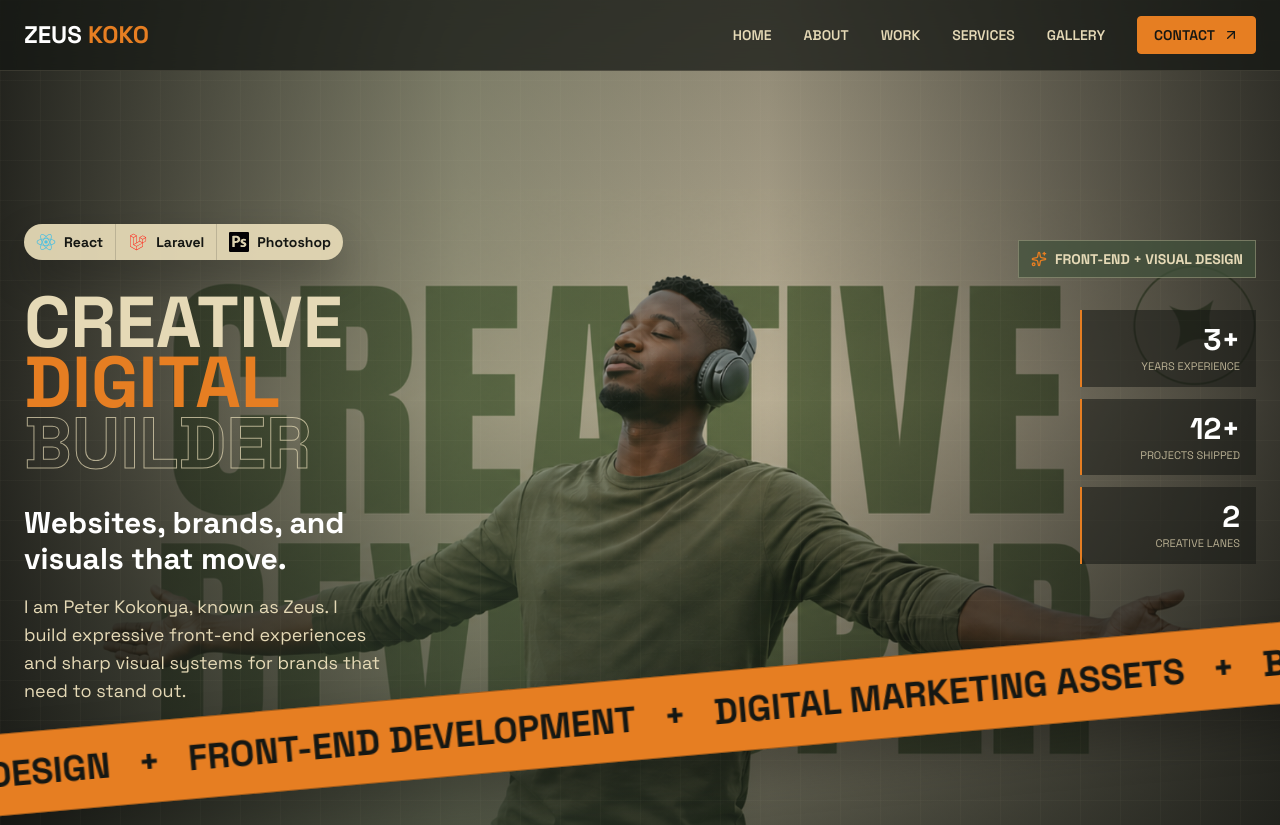
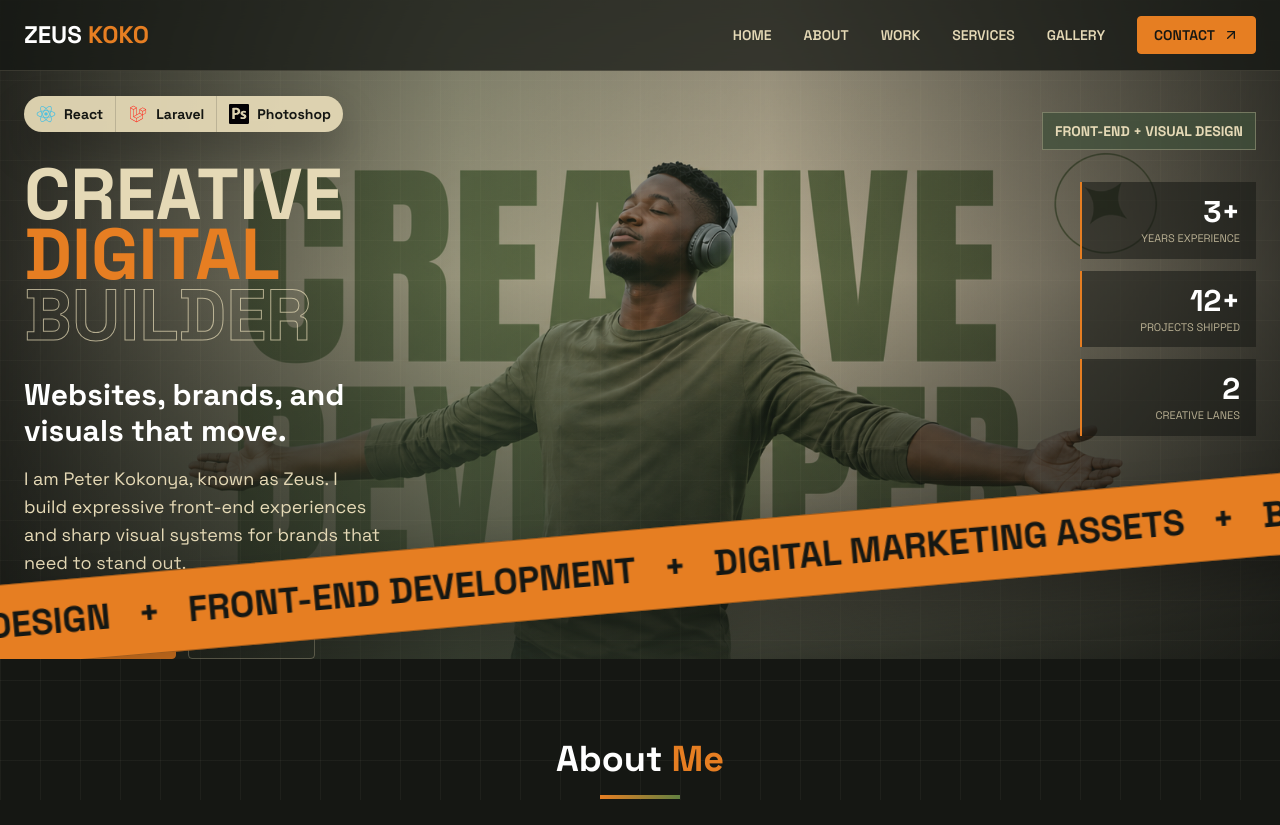
Before and after one commit to ZeusKoko/portfolio, a website: page index.html in a window 1280 px wide. Shown: the top 825 px of the page. Drawn offline with nearby package versions, Linux system fonts and the light colour scheme.

Commit message:
Remove sparkles icon from hero kicker
Co-authored-by: Copilot <223556219+Copilot@users.noreply.github.com>

```diff
--- a/index.html
+++ b/index.html
@@ -464,13 +464,13 @@
     </nav>
 
     <!-- Hero Section -->
-    <section id="home" class="min-h-screen relative overflow-hidden hero-bg">
+    <section id="home" class="min-h-[60vh] lg:min-h-[72vh] relative overflow-hidden hero-bg">
         <img src="./hero%20media/hero%20port.png" alt="Zeus creative portfolio hero" class="hero-full-image absolute inset-0 w-full h-full object-cover">
         <div class="hero-overlay absolute inset-0"></div>
         <div class="absolute inset-0 grid-pattern opacity-60"></div>
 
-        <div class="container mx-auto px-5 md:px-6 pt-28 pb-32 md:pt-32 md:pb-36 relative z-10">
-            <div class="relative min-h-[720px] lg:min-h-[680px]">
+        <div class="container mx-auto px-5 md:px-6 pt-16 pb-20 md:pt-20 md:pb-24 relative z-10">
+            <div class="relative min-h-[420px] lg:min-h-[560px]">
                 <div class="relative z-20 grid gap-8 lg:grid-cols-[minmax(260px,0.86fr)_minmax(340px,1.18fr)_minmax(220px,0.76fr)] lg:items-start">
                     <div class="lg:pt-24">
                         <div class="tech-strip inline-flex max-w-full items-center overflow-hidden text-sm font-bold">
@@ -517,7 +517,6 @@
 
                     <div class="lg:pt-28 lg:text-right">
                         <div class="hero-kicker inline-flex items-center gap-2 px-3 py-2 text-xs md:text-sm font-bold uppercase tracking-normal">
-                            <i data-lucide="sparkles" class="w-4 h-4 text-[#E67E22]"></i>
                             Front-end + visual design
                         </div>
 
@@ -1256,7 +1255,7 @@
                 <!-- gmail  -->
                 <li>
                 <a
-                    href="mailto:kokonyazeus@gmail.com"
+                    href="mailto:kokonyapeter2@gmail.com"
                     class="contact-social inline-flex h-14 w-14 items-center justify-center"
                     aria-label="Email"
                 >
```
